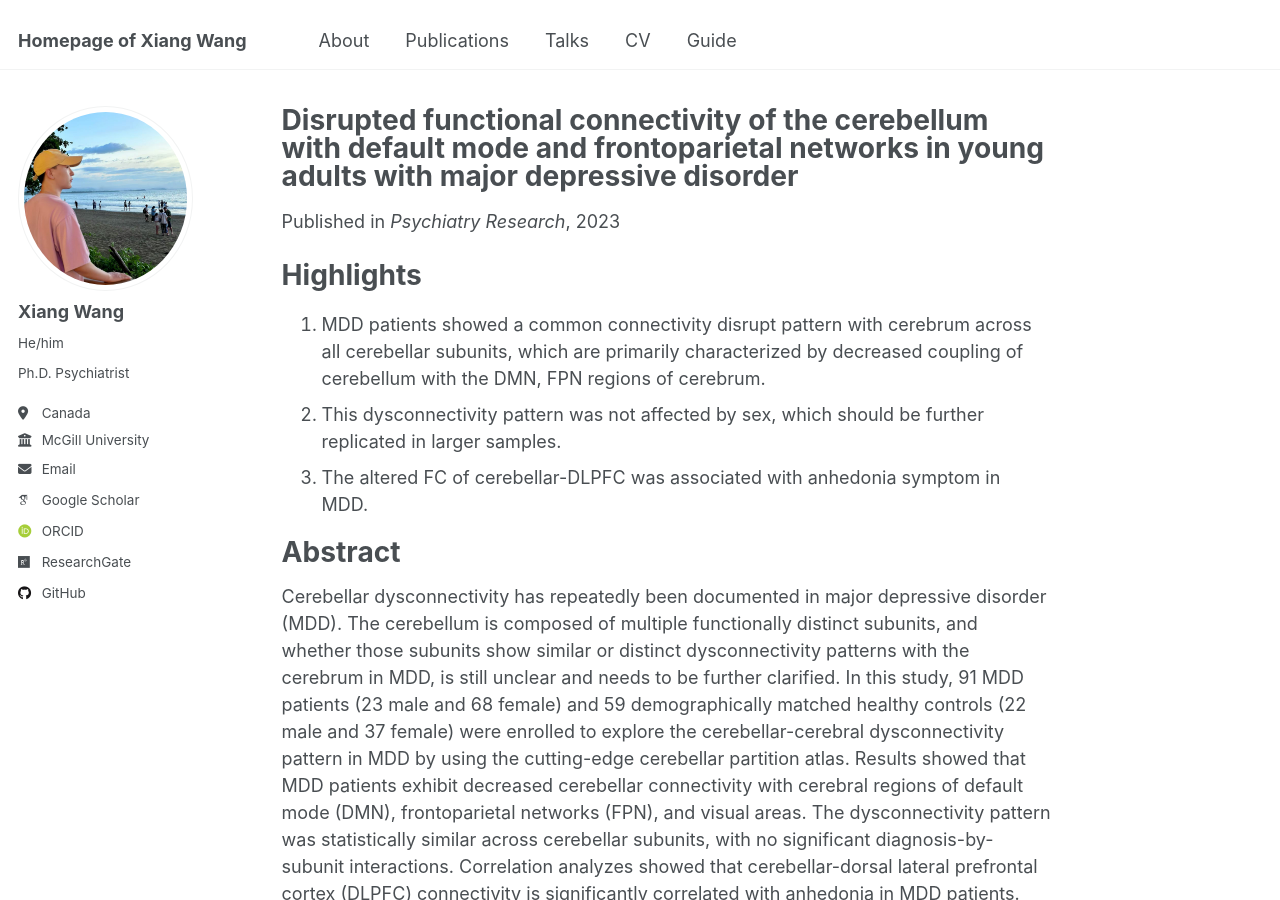
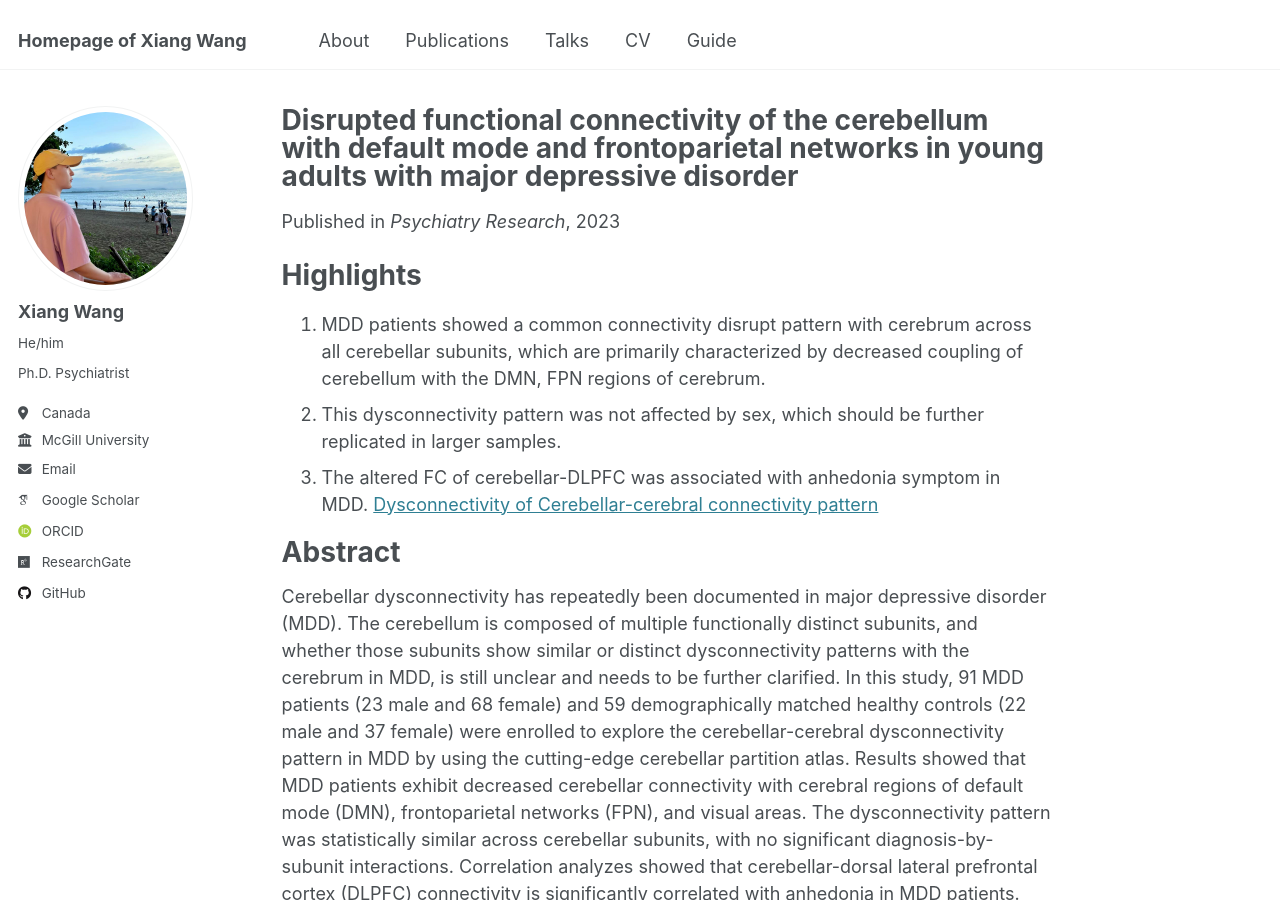
Before and after one commit to Xiang-Wangs/xiang-wangs.github.io, a Jekyll site: the page built from _publications/20230408_Disrupted_functional_connectivity_of_the_cerebellum_with_default_mode_and_frontoparietal_networks_in_young_adults_with_MDD.md, in a window 1280 px wide and 900 px high. Built offline with Jekyll 4.4.1, drawn with Linux system fonts in a browser that asks for light colours; some web fonts are replaced.

Commit message:
Update 20230408_Disrupted_functional_connectivity_of_the_cerebellum_with_default_mode_and_frontoparietal_networks_in_young_adults_with_MDD.md

```diff
--- a/_publications/20230408_Disrupted_functional_connectivity_of_the_cerebellum_with_default_mode_and_frontoparietal_networks_in_young_adults_with_MDD.md
+++ b/_publications/20230408_Disrupted_functional_connectivity_of_the_cerebellum_with_default_mode_and_frontoparietal_networks_in_young_adults_with_MDD.md
@@ -17,6 +17,7 @@ Highlights
 1. MDD patients showed a common connectivity disrupt pattern with cerebrum across all cerebellar subunits, which are primarily characterized by decreased coupling of cerebellum with the DMN, FPN regions of cerebrum.
 2. This dysconnectivity pattern was not affected by sex, which should be further replicated in larger samples.
 3. The altered FC of cerebellar-DLPFC was associated with anhedonia symptom in MDD.
+[Dysconnectivity of Cerebellar-cerebral connectivity pattern](\images\Article\Cerebellun_Figure2)
 
 Abstract
 ======
```
